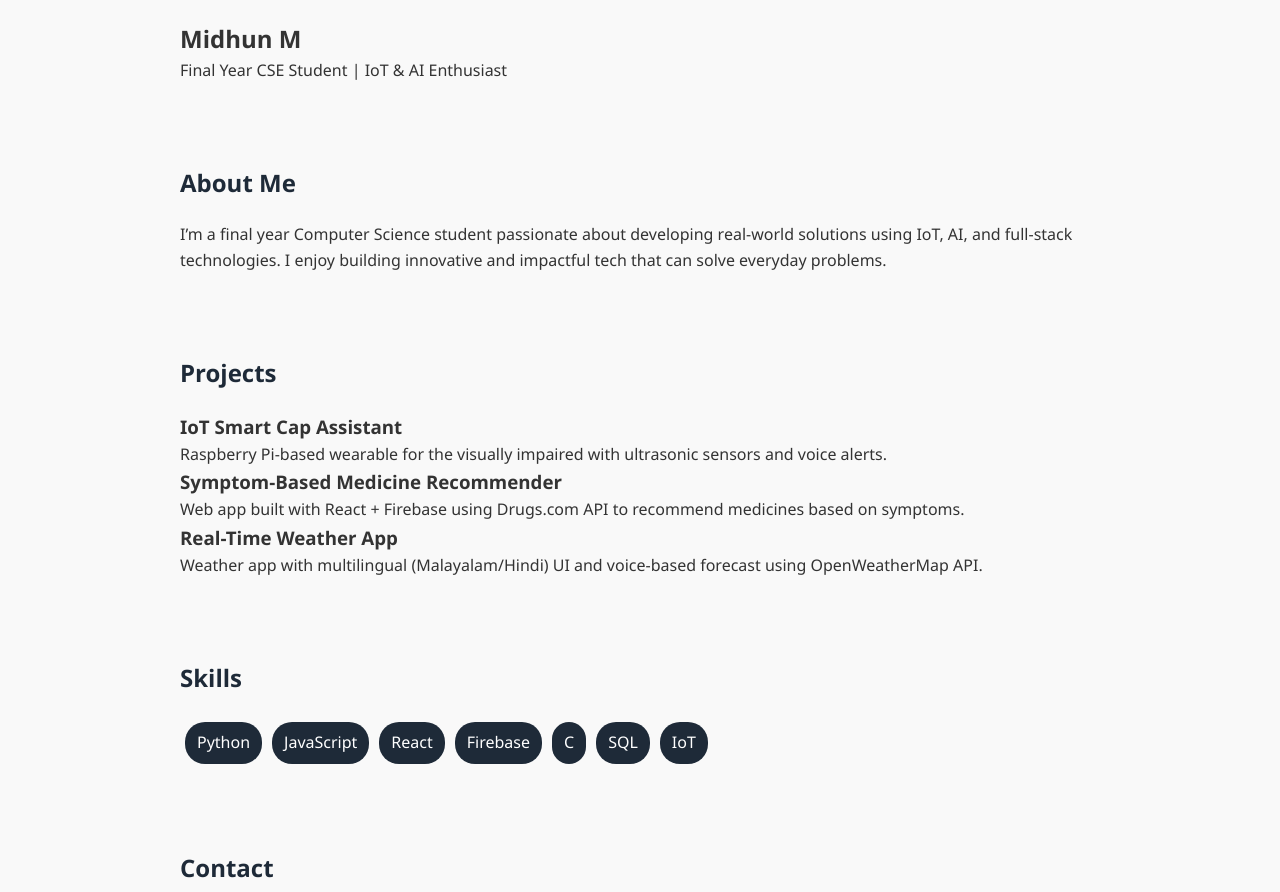
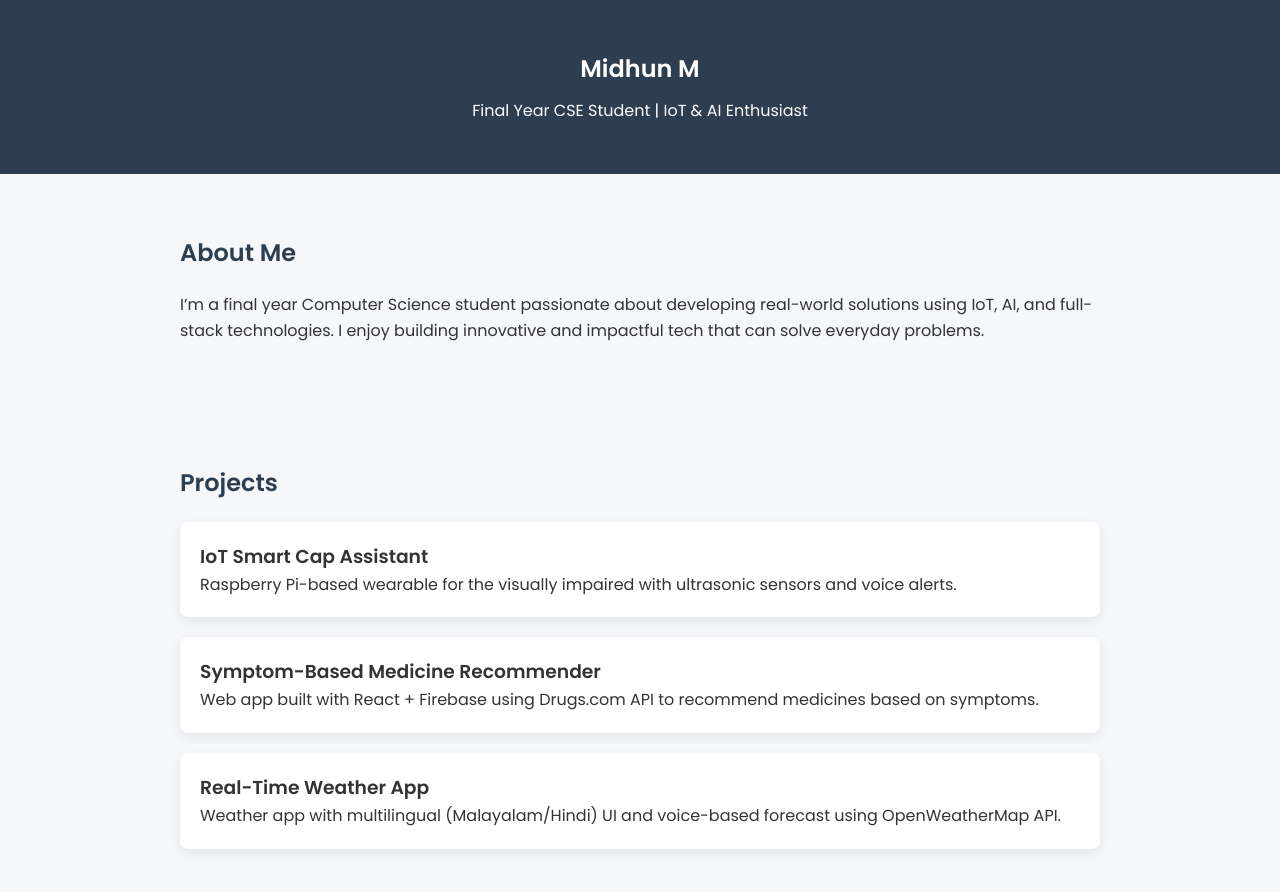
Before and after one commit to midhun404/midhun404.github.io, a plain HTML site: page index.html in a window 1280 px wide. Shown: the top 892 px of the page. Drawn offline with Linux system fonts and the light colour scheme.

Commit message:
style.css

```diff
--- a/style.css
+++ b/style.css
@@ -5,8 +5,8 @@
 }
 
 body {
-  font-family: 'Segoe UI', sans-serif;
-  background-color: #f9f9f9;
+  font-family: 'Poppins', sans-serif;
+  background-color: #f5f7fa;
   color: #333;
   line-height: 1.6;
 }
@@ -17,32 +17,32 @@ body {
   padding: 20px;
 }
 
-header {
-  background-color: #1e2a38;
-  color: #fff;
-  padding: 40px 0;
+nav {
+  background-color: #2c3e50;
+  color: white;
+  padding: 30px 0;
   text-align: center;
 }
 
-header h1 {
+nav h1 {
   margin-bottom: 10px;
 }
 
-section {
-  margin-top: 40px;
+.section {
+  padding: 40px 0;
 }
 
 h2 {
-  color: #1e2a38;
   margin-bottom: 20px;
+  color: #2c3e50;
 }
 
-.project {
-  background: #fff;
+.card {
+  background-color: white;
   padding: 20px;
   margin-bottom: 20px;
-  border-left: 4px solid #1e2a38;
-  box-shadow: 0 2px 4px rgba(0,0,0,0.05);
+  box-shadow: 0 4px 12px rgba(0, 0, 0, 0.08);
+  border-radius: 8px;
 }
 
 .skills ul {
@@ -52,17 +52,26 @@ h2 {
 }
 
 .skills li {
-  background: #1e2a38;
-  color: #fff;
-  margin: 5px;
-  padding: 8px 12px;
+  background: #2c3e50;
+  color: white;
+  margin: 8px;
+  padding: 10px 15px;
   border-radius: 20px;
+}
+
+a {
+  color: #007acc;
+  text-decoration: none;
+}
+
+a:hover {
+  text-decoration: underline;
 }
 
 footer {
   text-align: center;
   padding: 20px;
-  background-color: #1e2a38;
+  background-color: #2c3e50;
   color: white;
   margin-top: 40px;
 }
```
